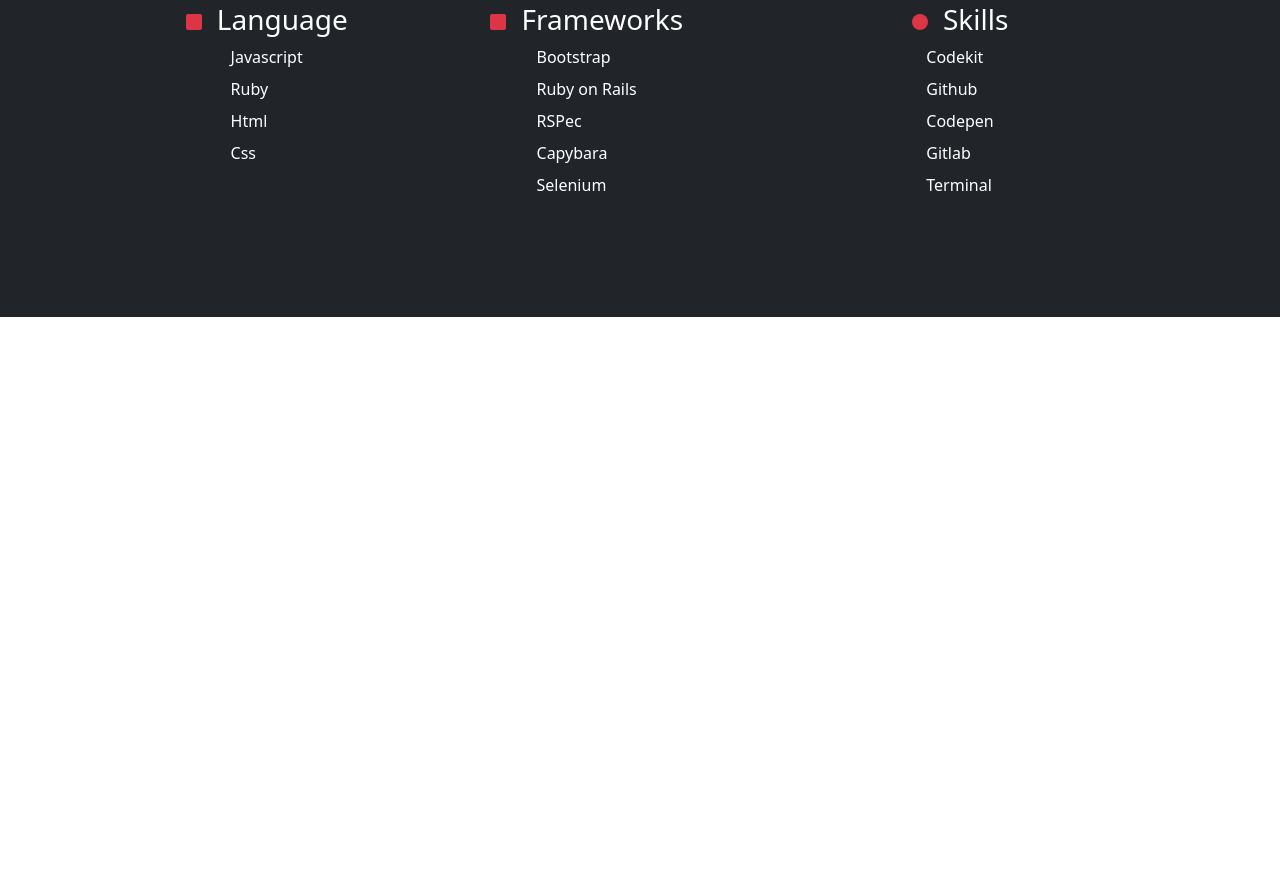
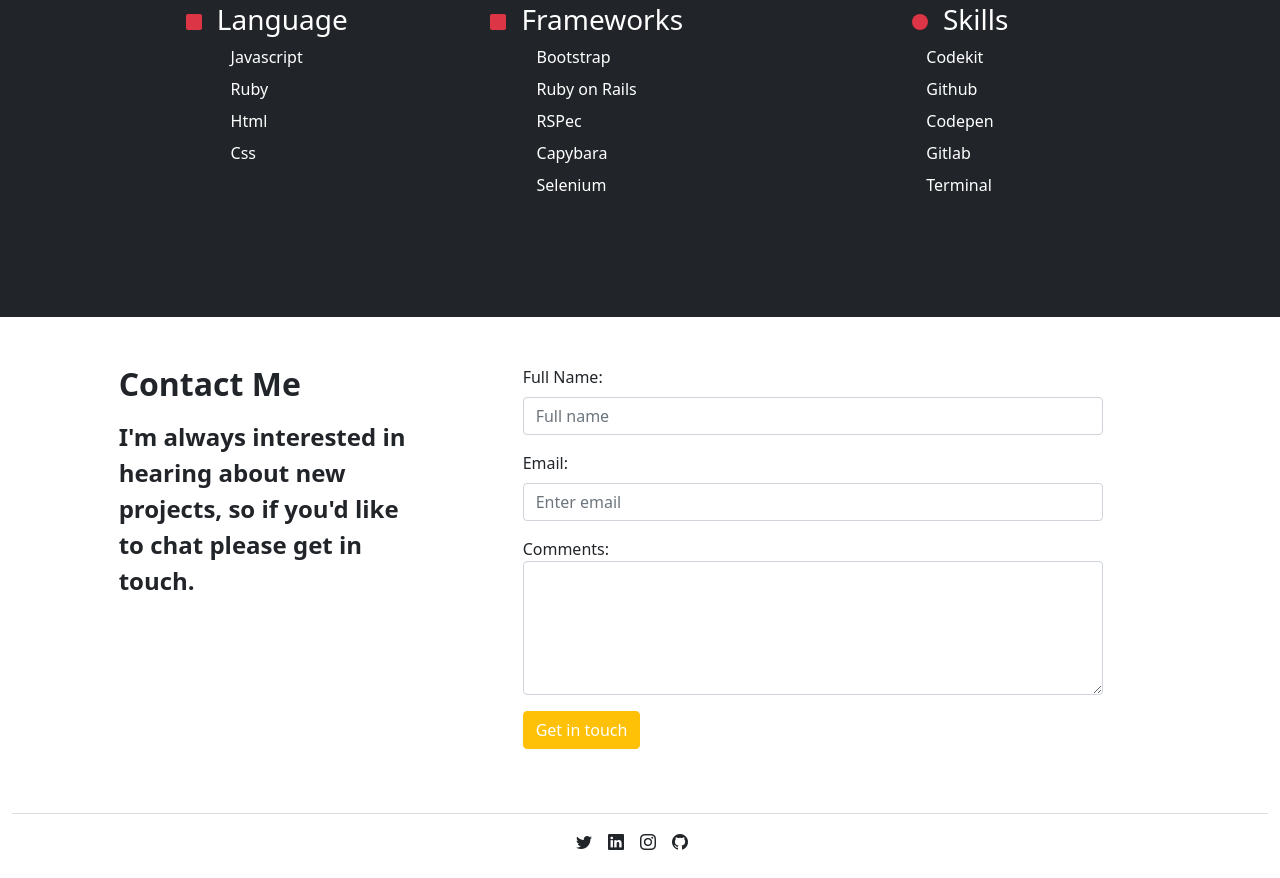
Before and after one commit to Tadessejemal1/Mobile-responsive-project, a website: page index.html in a window 1280 px wide. Shown: the part 1276-2154 px from the top of the page. Before the commit the page ends 1593 px from the top, so only its background shows below. Drawn offline with nearby package versions, Linux system fonts and the light colour scheme.

Commit message:
Added html at footer section

```diff
--- a/index.html
+++ b/index.html
@@ -449,5 +449,87 @@
           <div class="col-lg-1"></div>
         </div>
       </section>
+      <footer id="contact" class="container-fluid mt-5">
+        <div class="row">
+          <div class="col-lg-1"></div>
+          <div class="col-lg-3 col-sm-12">
+            <h2 class="h2 fw-bold mb-3 text-center text-lg-start">Contact Me</h2>
+            <p class="text-body fs-4 fw-bold text-center text-lg-start">
+              I'm always interested in hearing about new projects, so if you'd
+              like to chat please get in touch.
+            </p>
+          </div>
+          <div class="col-lg-6 ps-lg-5 ms-0 ms-lg-5 col-sm-12">
+            <form action="/action_page.php">
+              <div class="mb-3">
+                <label for="fullname" class="form-label">Full Name:</label>
+                <input
+                  type="text"
+                  class="form-control"
+                  id="fullname"
+                  placeholder="Full name"
+                  name="fullname"
+                />
+              </div>
+              <div class="mb-3 mt-3">
+                <label for="email" class="form-label">Email:</label>
+                <input
+                  type="email"
+                  class="form-control"
+                  id="email"
+                  placeholder="Enter email"
+                  name="email"
+                />
+              </div>
+
+              <div class="mb-3 mt-3">
+                <label for="comment">Comments:</label>
+                <textarea
+                  class="form-control"
+                  rows="5"
+                  id="comment"
+                  name="text"
+                ></textarea>
+              </div>
+              <button type="submit" class="btn btn-warning text-white">
+                Get in touch
+              </button>
+            </form>
+          </div>
+          <div class="col-lg-2"></div>
+        </div>
+        <div class="row mt-5">
+          <div class="col">
+            <hr class="text-secondary fw-1" />
+          </div>
+        </div>
+        <div class="row">
+          <ul class="d-flex justify-content-center text-dark list-unstyled">
+            <li class="mb-2">
+              <a href="#">
+                <i class="bi bi-twitter text-dark me-3"></i>
+              </a>
+            </li>
+            <li class="mb-2">
+              <a href="#">
+                <i class="bi bi-linkedin text-dark me-3"></i>
+              </a>
+            </li>
+            <li class="mb-2">
+              <a href="#">
+                <i class="bi bi-instagram text-dark me-3"></i>
+              </a>
+            </li>
+            <li class="mb-2">
+              <a href="#">
+                <i class="bi bi-github text-dark me-3"></i>
+              </a>
+            </li>
+          </ul>
+        </div>
+      </footer>
+
+      <!-- Latest compiled JavaScript -->
+      <script src="https://cdn.jsdelivr.net/npm/bootstrap@5.1.2/dist/js/bootstrap.bundle.min.js"></script>
 </body>
 </html>
```
